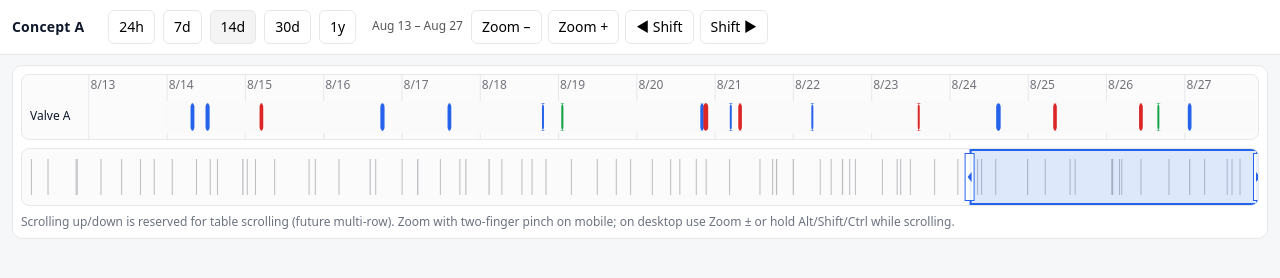
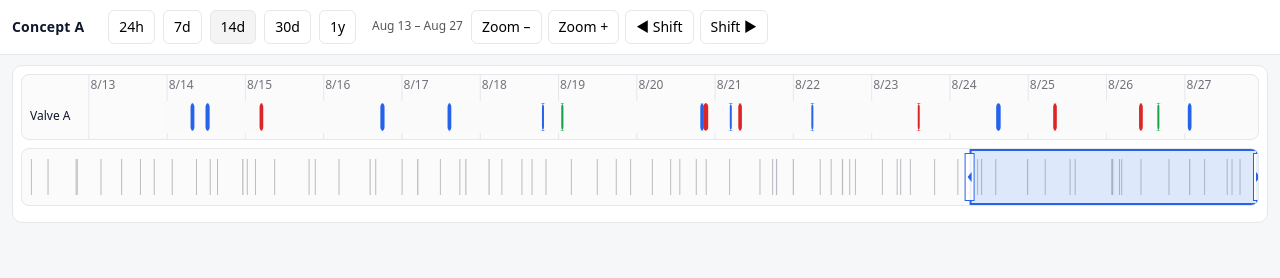
Before and after one commit to jordan-christensen/jordan-christensen.github.io, a website built with Vite: page prototypes/a/index.html in a window 1280 px wide. Built offline with nearby package versions, Linux system fonts and the light colour scheme.

Commit message:
comment out hint

```diff
--- a/prototypes/a/index.html
+++ b/prototypes/a/index.html
@@ -177,9 +177,9 @@
         </div>
 
         <p class="hint">
-          Scrolling up/down is reserved for table scrolling (future multi-row).
+          <!-- Scrolling up/down is reserved for table scrolling (future multi-row).
           Zoom with two-finger pinch on mobile; on desktop use Zoom ± or hold
-          Alt/Shift/Ctrl while scrolling.
+          Alt/Shift/Ctrl while scrolling. -->
         </p>
       </section>
     </main>
```
